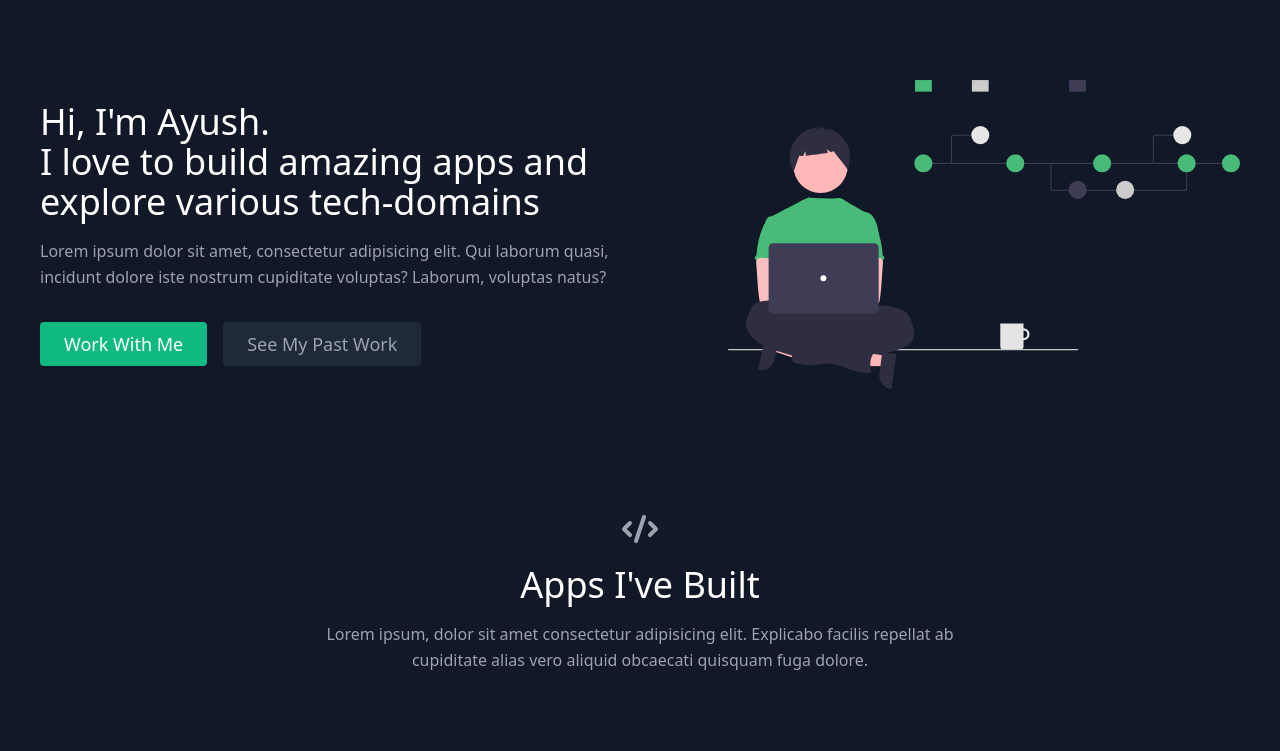
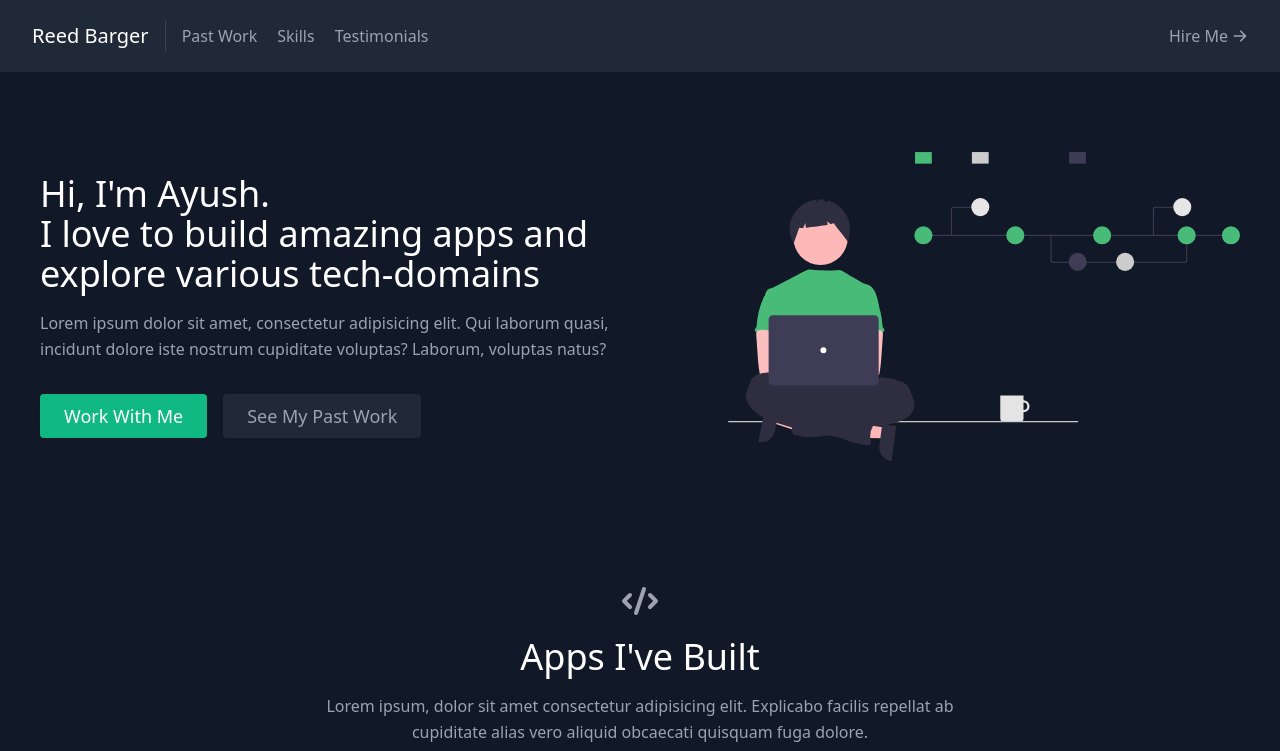
Before and after one commit to ayushgupta0110/My_Portfolio-App, a React (Create React App) app: page / in a window 1280 px wide. Shown: the top 751 px of the page. Built offline with nearby package versions, Linux system fonts and the light colour scheme.

Commit message:
Added Navbar component

```diff
--- a/src/components/Navbar.js
+++ b/src/components/Navbar.js
@@ -1,11 +1,33 @@
-import React from 'react'
+import { ArrowRightIcon } from "@heroicons/react/solid";
+import React from "react";
 
-const Navbar = () => {
-    return (
-        <div>
-
-        </div>
-    )
+export default function Navbar() {
+  return (
+    <header className="bg-gray-800 md:sticky top-0 z-10">
+      <div className="container mx-auto flex flex-wrap p-5 flex-col md:flex-row items-center">
+        <a href="#about" className="title-font font-medium text-white mb-4 md:mb-0">
+          <a href="#about" className="ml-3 text-xl">
+            Reed Barger
+          </a>
+        </a>
+        <nav className="md:mr-auto md:ml-4 md:py-1 md:pl-4 md:border-l md:border-gray-700	flex flex-wrap items-center text-base justify-center">
+          <a href="#projects" className="mr-5 hover:text-white">
+            Past Work
+          </a>
+          <a href="#skills" className="mr-5 hover:text-white">
+            Skills
+          </a>
+          <a href="#testimonials" className="mr-5 hover:text-white">
+            Testimonials
+          </a>
+        </nav>
+        <a
+          href="#contact"
+          className="inline-flex items-center bg-gray-800 border-0 py-1 px-3 focus:outline-none hover:bg-gray-700 rounded text-base mt-4 md:mt-0">
+          Hire Me
+          <ArrowRightIcon className="w-4 h-4 ml-1" />
+        </a>
+      </div>
+    </header>
+  );
 }
-
-export default Navbar
```
